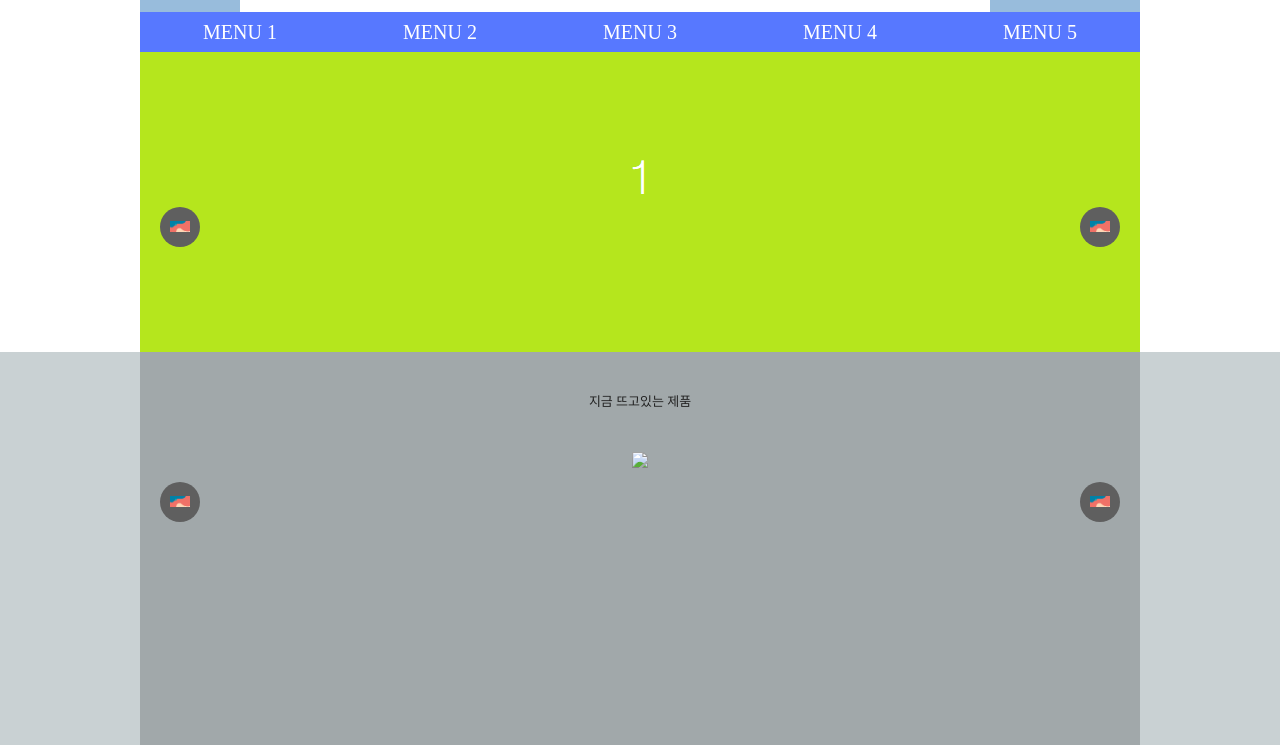
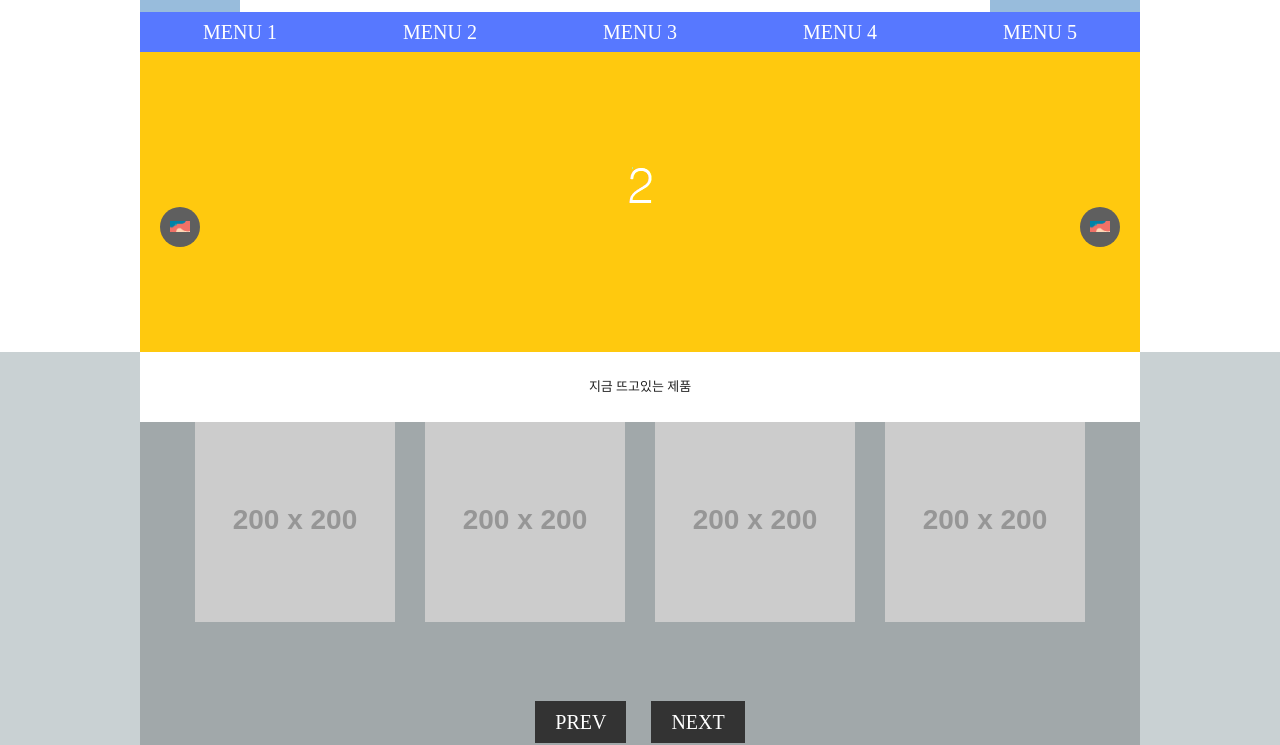
Before and after one commit to yiseul-kim/homepagy_ex01, a plain HTML site: page index.html in a window 1280 px wide. Shown: the part 73-818 px from the top of the page. Drawn offline with Linux system fonts and the light colour scheme; placeholder pictures from the web are drawn by us.

Commit message:
2023.06.28 dd

```diff
--- a/CSS/style.css
+++ b/CSS/style.css
@@ -140,71 +140,38 @@
     99% {left: -200%;}
     100% {left: 0%;}
 }
+.contents-wrap h2 {line-height: 70px;background-color: white;}
 
 /* 작은 슬라이드 배너 */
 [name="slide"] {display: none;}
-#banner-wrap .banner-wrap { }
-#banner-wrap .contents-wrap .small_slidebox { max-width: 1000px; width: 100%; margin: 0 auto; }
-.small_slidebox img {max-width: 100%;}
-.small_slidebox .small_slidelist {
-    white-space: nowrap;
-    font-size: 0;
-    overflow: hidden;
-}
-.small_slidebox .small_slideitem {
+.slider_wrapper {
     position: relative;
-    display: inline-block;
-    vertical-align: middle;
-    width: 100%;
-    transition: all .35s;
-}
-.small_slidelist .small_slideitem label {
+    width:890px;
+    margin:0 auto;
+    height:200px;
+    overflow:hidden;
+   }
+  .slider_wrapper .slides{
     position: absolute;
-    z-index: 1;
-    top: 50%;
-    transform: translateY(-50%);
-    padding: 20PX;
-    border-radius: 50%;
-    cursor: pointer;
-}
-.small_slidelist .small_slideitem label.left {
-    left: 20PX;
-    background-color: #5F5F5F;
-    background-image: url('../img/background-6360860_1280.png');
-    background-position: center center;
-    background-size: 50%;
-    background-repeat: no-repeat;
-}
-.small_slidelist .small_slideitem label.right {
-    right: 20PX;
-    background-color: #5F5F5F;
-    background-image: url('../img/background-6360860_1280.png');
-    background-position: center center;
-    background-size: 50%;
-    background-repeat: no-repeat;
-}
-[id="slide01"]:checked ~ .slidelist .slideitem {transform: translateX(0);
-    animation: slide01 15s infinite;}
-[id="slide02"]:checked ~ .slidelist .slideitem {transform: translateX(-100%);
-    animation: slide01 15s infinite;}
-[id="slide03"]:checked ~ .slidelist .slideitem {transform: translateX(-200%);
-    animation: slide01 15s infinite;}
-[id="slide04"]:checked ~ .slidelist .slideitem {transform: translateX(-200%);
-    animation: slide01 15s infinite;}
-[id="slide05"]:checked ~ .slidelist .slideitem {transform: translateX(-200%);
-    animation: slide01 15s infinite;}
+    left:0; top:0;
+    width: 1810px;
+    transition: left 0.5s ease-out;
+  }
+  .slides li:not(:last-child){
+    float:left;
+    margin-right:30px;
+  }
+  .controls{text-align:center; margin-top: 50px;}
+  .controls span{
+    background:#333;
+    color: #fff;
+    padding: 10px 20px;
+    margin: 0 10px;
 
+  }
+  .controls span.prev{right:calc(100%+50px);}
+  .controls span.next{left:calc(100%+50px);}
 
-@keyframes slide01{
-    0% {left: 0%;}
-    30% {left: 0%;}
-    33% {left: -100%;}
-    63% {left: -100%;}
-    66% {left: -200%;}
-    96% {left: -200%;}
-    99% {left: -200%;}
-    100% {left: 0%;}
-}
 
 
 
--- /dev/null
+++ b/JS/index.js
@@ -0,0 +1,34 @@
+var slides = document.querySelector('.slides'),
+    slide = document.querySelectorAll('.slides li'),
+    currentIdx = 0,
+    slideCount = slide.length,
+    prevBtn = document.querySelector('.prev'),
+    slideWidth = 200,
+    slideMargin = 30,
+    nextBtn = document.querySelector('.next');
+
+    slides.style.width= (slideWidth+slideMargin)*slideCount-slideMargin+ 'px';
+
+    function moveSlide(num){
+        slides.style.left= -num*230+'px';
+        currentIdx = num;
+    }
+    nextBtn.addEventListener('click',function(){
+        if(currentIdx<slideCount-4){
+            moveSlide(currentIdx+1);
+        } else {
+            moveSlide(0);
+        }
+    });
+
+    function moveSlide(num){
+        slides.style.left= num*230+'px';
+        currentIdx = num;
+    }
+    prevBtn.addEventListener('click',function(){
+        if(currentIdx>0){
+            moveSlide(currentIdx-1);
+        } else {
+            moveSlide(slideCount);
+        }
+    });
--- a/index.html
+++ b/index.html
@@ -8,7 +8,7 @@
     <link rel="stylesheet" href="css/reset.css">
     <link rel="stylesheet" href="css/style.css">
     <!-- web font -->
-
+    <script defer src="JS/index.js"></script>
 </head>
 <body>
     <!-- 마우스 이동이 어려운 사람을 위한 스킵내비게이션 -->
@@ -138,51 +138,22 @@
             <div class="contents-wrap">
                 <h2>지금 뜨고있는 제품</h2>
                 <div class="small_slide">
-                    <div class="small_slidebox">
-                        <input type="radio" name="slide" id="small_slide01" checked>
-                        <input type="radio" name="slide" id="small_slide02" >
-                        <input type="radio" name="slide" id="small_slide03" >
-                        <input type="radio" name="slide" id="small_slide04" >
-                        <input type="radio" name="slide" id="small_slide05" >
-                        <ul class="small_slidelist">
-                            <li class="small_slideitem">
-                                <div>
-                                    <label for="small_slide05" class="left"></label>
-                                    <label for="small_slide02" class="right"></label>
-                                    <a><img src="" alt="배너1"></a>
-                                </div>
-                            </li>
-                            <li class="small_slideitem">
-                                <div>
-                                    <label for="small_slide01" class="left"></label>
-                                    <label for="small_slide03" class="right"></label>
-                                    <a><img src="" alt="배너2"></a>
-                                </div>
-                            </li>
-                            <li class="small_slideitem">
-                                <div>
-                                    <label for="small_slide02" class="left"></label>
-                                    <label for="small_slide04" class="right"></label>
-                                    <a><img src="" alt="배너3"></a>
-                                </div>
-                            </li>
-                            <li class="small_slideitem">
-                                <div>
-                                    <label for="small_slide03" class="left"></label>
-                                    <label for="small_slide05" class="right"></label>
-                                    <a><img src="" alt="배너4"></a>
-                                </div>
-                            </li>
-                            <li class="small_slideitem">
-                                <div>
-                                    <label for="small_slide04" class="left"></label>
-                                    <label for="small_slide01" class="right"></label>
-                                    <a><img src="" alt="배너5"></a>
-                                </div>
-                            </li>
+                    <div class="slider_wrapper">
+                        <ul class="slides">
+                          <li><img src="http://placehold.it/200" alt=""></li>
+                          <li><img src="http://placehold.it/200" alt=""></li>
+                          <li><img src="http://placehold.it/200" alt=""></li>
+                          <li><img src="http://placehold.it/200" alt=""></li>
+                          <li><img src="http://placehold.it/200" alt=""></li>
+                          <li><img src="http://placehold.it/200" alt=""></li>
+                          <li><img src="http://placehold.it/200" alt=""></li>
+                          <li><img src="http://placehold.it/200" alt=""></li>
                         </ul>
-                    </div>
-                    <!--/small_slidebox-->
+                      </div>
+                      <p class="controls">
+                          <span class="prev">prev</span>
+                          <span class="next">next</span>
+                        </p>
                 </div>
                 <!-- /small_slide -->
             </div>
```
